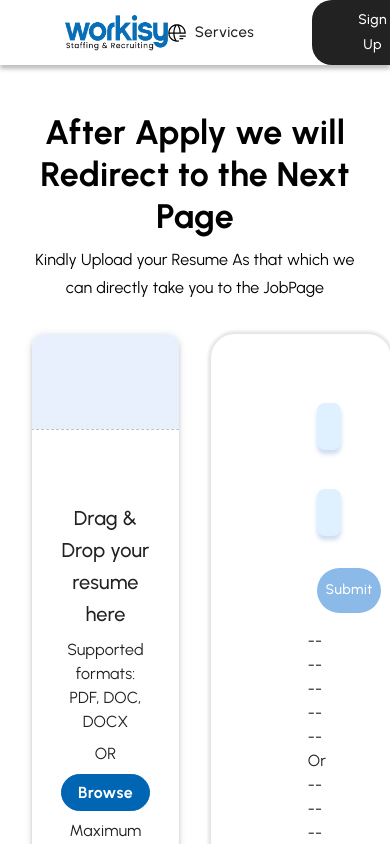
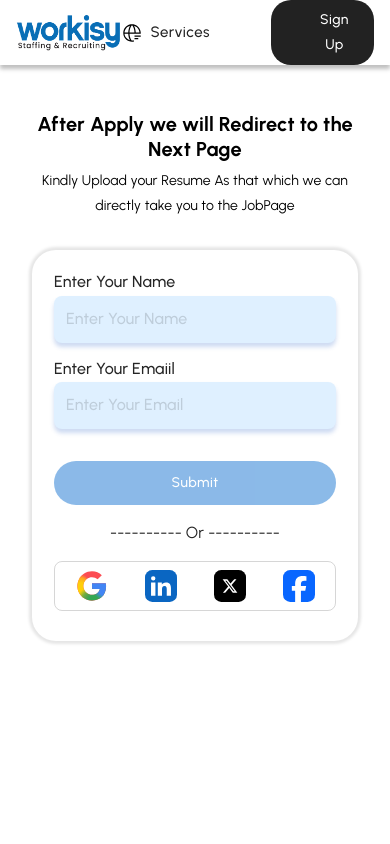
Before and after one commit to appitAS/AI_Workisy, a React (Vite) app: page /signup in a window 390 px wide. Shown: the top 844 px of the page. Built offline with nearby package versions, Linux system fonts and the light colour scheme; some icons are missing.

Commit message:
signUp resume upload mobile

```diff
--- a/src/App.jsx
+++ b/src/App.jsx
@@ -1,5 +1,5 @@
 import { BrowserRouter as Router, Routes, Route } from "react-router-dom";
-import Navbar from "./components/Navbar";
+import Navbar from "./Components/Navbar";
 import Layout from "./pages/Layout";
 import JobCards from "./pages/JobCards";
 import { ToastContainer } from "react-toastify";
--- a/src/Components/AuthSection.jsx
+++ b/src/Components/AuthSection.jsx
@@ -20,40 +20,60 @@ import endpoints from "../utils/endPoint";
 import FacebookIcon from "../assets/FacebookIcon";
 import LinkedInIcon from "../assets/LinkedInIcon";
 import useJobStore from "../store/jobStore";
+import useIsMobile from "./useIsMobile";
+import AttachFileRoundedIcon from "@mui/icons-material/AttachFileRounded";
+import CloseRoundedIcon from "@mui/icons-material/CloseRounded";
 
-export default function SocialLoginCard() {
+const SocialLoginCard = () => {
   const navigate = useNavigate();
   const location = useLocation();
+  const isMobile = useIsMobile();
 
-  const { resumeFile } = useJobStore();
+  const { resumeFile, setResumeFile } = useJobStore();
 
   const [state, setState] = useState({ name: "", email: "" });
   const [otp, setOtp] = useState({ otp: "", status: false });
   const [isResendOOtpClickable, setIsResendOOtpClickable] = useState(false);
+  const [isResumeUpload, setIsResumeUpload] = useState({
+    file: null,
+    fileName: "",
+    status: false,
+  });
 
   const timerRef = useRef(0);
   const timerDisplayRef = useRef(null);
   const intervalRef = useRef(null);
+  const fileInputRef = useRef();
 
   const isVerifyOtpDisabled = otp.status && otp.otp.length === 6;
   const isSubmitDisabled = !!state.name && !!state.email;
+  const OAuthButtonStyle = isMobile
+    ? {
+        border: "none",
+        padding: "4px",
+        minWidth: "max-content !important",
+      }
+    : {
+        border: "none",
+      };
 
   const handleInputChange = (e) => {
     const { name, value } = e.target;
     setState((prev) => ({ ...prev, [name]: value }));
   };
 
-  const uploadResume = async (user_data) => {
+  const uploadResume = async (selected) => {
     try {
       const formData = new FormData();
-      formData.append("user_id", user_data.id);
-      formData.append("file", resumeFile);
+      formData.append("file", selected);
 
       const response = await axios.post(endpoints.uploadResume.url, formData, {
         headers: { "Content-Type": "multipart/form-data" },
       });
 
       console.log("Resume Uploaded Successfully", response.data);
+      setResumeFile(response.data.filePath);
+      showSuccessToast("Resume Uploaded Successfully");
     } catch (error) {
       console.error(
         "Error uploading resume:",
@@ -116,7 +136,6 @@ export default function SocialLoginCard() {
       else {
         showSuccessToast(data?.message);
         setSession(data);
-        await uploadResume(data.user_data);
         window.open(location?.state?.job?.job_url, "_blank");
 
         navigate("/jobs", { replace: true });
@@ -169,14 +188,35 @@ export default function SocialLoginCard() {
       window.location.href = `http://localhost:3000/api/auth/${provider}?redirectUrl=${encodeURIComponent(
         location?.state?.job?.job_url
       )}&filePath=${resumeFile}`;
-    else showErrorToast("Please upload your resume");
+    else {
+      setIsResumeUpload((prev) => ({ ...prev, status: true }));
+
+      showErrorToast("Please upload your resume");
+    }
+  };
+
+  const handleFileChange = async (e) => {
+    const selected = e.target.files[0];
+    if (selected) {
+      if (selected.size < 1024 * 1024) {
+        setIsResumeUpload((prev) => ({
+          ...prev,
+          file: selected,
+          fileName: selected.name,
+        }));
+        await uploadResume(selected);
+      } else showErrorToast("Resume File should be less than 1 MB");
+    }
   };
 
   const onSubmit = () => {
     if (otp.status === false) sendOTP();
     else {
       if (resumeFile) verifyOTP();
-      else showErrorToast("Please upload your resume");
+      else {
+        setIsResumeUpload((prev) => ({ ...prev, status: true }));
+        showErrorToast("Please upload your resume");
+      }
     }
   };
 
@@ -188,10 +228,11 @@ export default function SocialLoginCard() {
     <Card
       sx={{
         // width: "586px",
-        padding: "30px 90px 18px 90px !important",
+        padding: isMobile ? "6px !important" : "30px 90px 18px 90px !important",
         borderRadius: "24px",
         background: "#FFF",
         boxShadow: "0px 0px 3px 3px rgba(0, 0, 0, 0.10)",
+        marginBottom: "32px",
       }}
     >
       <CardContent>
@@ -256,14 +297,73 @@ export default function SocialLoginCard() {
               <Typography> ---------- Or ----------</Typography>
             </Stack>
 
+            {isResumeUpload.status && (
+              <Stack mt={2} mb={2} sx={{ position: "relative" }}>
+                <input
+                  type="file"
+                  hidden
+                  onChange={handleFileChange}
+                  accept=".pdf,.doc,.docx"
+                  ref={fileInputRef}
+                />
+                <Stack
+                  flexDirection="row"
+                  alignItems="center"
+                  onClick={() => fileInputRef.current.click()}
+                  sx={{
+                    // background: "#DFF0FF",
+                    border: "1px solid #b3bac5",
+                    borderRadius: "8px",
+                    // boxShadow: "4px 4px 4px 4px rgba(10, 102, 194, 0.25)",
+                    padding: "8px 34px 8px 8px",
+                    gap: "8px",
+                  }}
+                >
+                  <AttachFileRoundedIcon
+                    sx={{
+                      borderRight: "2px solid #b3bac5",
+                      paddingRight: "4px",
+                      width: "1.2em",
+                    }}
+                  />
+                  <Typography
+                    sx={{
+                      whiteSpace: "nowrap",
+                      overflowX: "auto",
+                      display: "block",
+                      maxWidth: "100%",
+                    }}
+                  >
+                    {isResumeUpload.fileName
+                      ? isResumeUpload.fileName
+                      : "Choose the file"}
+                  </Typography>
+                </Stack>
+                {isResumeUpload.file && (
+                  <CloseRoundedIcon
+                    sx={{ position: "absolute", right: "8px", top: "9px" }}
+                    onClick={(e) => {
+                      e.stopPropagation();
+                      setResumeFile(null);
+                      setIsResumeUpload((prev) => ({
+                        ...prev,
+                        file: null,
+                        fileName: "",
+                      }));
+                    }}
+                  />
+                )}
+              </Stack>
+            )}
+
             <Stack
               sx={{
                 borderRadius: "8px",
                 border: "1px solid rgba(0, 0, 0, 0.16)",
-                gap: 2,
+                gap: isMobile ? 0.5 : 2,
                 flexDirection: "row",
                 alignItems: "center",
-                padding: "8px 16px",
+                padding: isMobile ? "4px" : "8px 16px",
                 marginBottom: "27px",
                 margin: "0 auto",
               }}
@@ -271,9 +371,7 @@ export default function SocialLoginCard() {
               <Button
                 variant="outlined"
                 fullWidth
-                sx={{
-                  border: "none",
-                }}
+                sx={OAuthButtonStyle}
                 onClick={() => handleSocialLogin("google")}
               >
                 <GoogleIcon sx={{ width: "32px", height: "32px" }} />
@@ -281,10 +379,7 @@ export default function SocialLoginCard() {
               <Button
                 variant="outlined"
                 fullWidth
-                sx={{
-                  border: "none",
-                  pointerEvents: "none",
-                }}
+                sx={OAuthButtonStyle}
                 onClick={() => handleSocialLogin("linkedin")}
               >
                 <LinkedInIcon sx={{ width: "32px", height: "32px" }} />
@@ -292,10 +387,7 @@ export default function SocialLoginCard() {
               <Button
                 variant="outlined"
                 fullWidth
-                sx={{
-                  border: "none",
-                  pointerEvents: "none",
-                }}
+                sx={OAuthButtonStyle}
                 onClick={() => handleSocialLogin("twitter")}
               >
                 <XIcon sx={{ width: "32px", height: "32px" }} />
@@ -303,10 +395,7 @@ export default function SocialLoginCard() {
               <Button
                 variant="outlined"
                 fullWidth
-                sx={{
-                  border: "none",
-                  pointerEvents: "none",
-                }}
+                sx={OAuthButtonStyle}
                 onClick={() => handleSocialLogin("facebook")}
               >
                 <FacebookIcon sx={{ width: "32px", height: "32px" }} />
@@ -351,6 +440,64 @@ export default function SocialLoginCard() {
                   {`Time: ${timerRef.current}`}
                 </Typography>
               </Stack>
+              {isResumeUpload.status && (
+                <Stack mt={4} sx={{ position: "relative" }}>
+                  <input
+                    type="file"
+                    hidden
+                    onChange={handleFileChange}
+                    accept=".pdf,.doc,.docx"
+                    ref={fileInputRef}
+                  />
+                  <Stack
+                    flexDirection="row"
+                    alignItems="center"
+                    onClick={() => fileInputRef.current.click()}
+                    sx={{
+                      // background: "#DFF0FF",
+                      border: "1px solid #b3bac5",
+                      borderRadius: "8px",
+                      // boxShadow: "4px 4px 4px 4px rgba(10, 102, 194, 0.25)",
+                      padding: "8px 34px 8px 8px",
+                      gap: "8px",
+                    }}
+                  >
+                    <AttachFileRoundedIcon
+                      sx={{
+                        borderRight: "2px solid #b3bac5",
+                        paddingRight: "4px",
+                        width: "1.2em",
+                      }}
+                    />
+                    <Typography
+                      sx={{
+                        whiteSpace: "nowrap",
+                        overflowX: "auto",
+                        display: "block",
+                        maxWidth: "100%",
+                      }}
+                    >
+                      {isResumeUpload.fileName
+                        ? isResumeUpload.fileName
+                        : "Choose the file"}
+                    </Typography>
+                  </Stack>
+                  {isResumeUpload.file && (
+                    <CloseRoundedIcon
+                      sx={{ position: "absolute", right: "8px", top: "9px" }}
+                      onClick={(e) => {
+                        e.stopPropagation();
+                        setResumeFile(null);
+                        setIsResumeUpload((prev) => ({
+                          ...prev,
+                          file: null,
+                          fileName: "",
+                        }));
+                      }}
+                    />
+                  )}
+                </Stack>
+              )}
             </Stack>
             <Box mt={3}>
               <Button
@@ -382,4 +529,6 @@ export default function SocialLoginCard() {
       </CardContent>
     </Card>
   );
-}
+};
+
+export default SocialLoginCard;
--- a/src/Components/Navbar.jsx
+++ b/src/Components/Navbar.jsx
@@ -12,6 +12,7 @@ import Cookies from "js-cookie";
 import { Avatar, IconButton, Typography } from "@mui/material";
 import MenuIcon from "@mui/icons-material/Menu";
 import PowerSettingsNewRoundedIcon from "@mui/icons-material/PowerSettingsNewRounded";
+import useIsMobile from "./useIsMobile";
 
 // Custom Globe SVG Icon as a React component
 function GlobeIcon(props) {
@@ -30,6 +31,7 @@ export default function Navbar() {
   const [anchorEl, setAnchorEl] = React.useState(null);
   const open = Boolean(anchorEl);
   const navigate = useNavigate();
+  const isMobile = useIsMobile();
 
   const [anchorElUser, setAnchorElUser] = useState(null);
 
@@ -62,16 +64,14 @@ export default function Navbar() {
       sx={{
         background: "#FFF",
         boxShadow: "0px 4px 4px 0px rgba(0, 0, 0, 0.25)",
-        // paddingLeft: "50px",
-        // paddingRight: "40px",
       }}
     >
       <Toolbar
         sx={{
           justifyContent: "space-between",
           minHeight: 64,
-          paddingLeft: "64px !important",
-          paddingRight: "64px !important",
+          paddingLeft: isMobile ? "16px !important" : "64px !important",
+          paddingRight: isMobile ? "16px !important" : "64px !important",
           alignItems: "center",
         }}
       >
--- /dev/null
+++ b/src/Components/useIsMobile.jsx
@@ -0,0 +1,9 @@
+import { useTheme, useMediaQuery } from "@mui/material";
+
+const useIsMobile = () => {
+  const theme = useTheme();
+  const isMobile = useMediaQuery(theme.breakpoints.down("sm"));
+  return isMobile;
+};
+
+export default useIsMobile;
--- a/src/pages/AuthMainPage.jsx
+++ b/src/pages/AuthMainPage.jsx
@@ -1,35 +1,49 @@
 import { Box, Grid, Stack, Typography } from "@mui/material";
-import ResumeUploader from "../components/ResumeUploader";
-import AuthSection from "../components/AuthSection";
-import JobCard from "../components/AuthJobCard";
+import ResumeUploader from "../Components/ResumeUploader";
+import AuthSection from "../Components/AuthSection";
+import JobCard from "../Components/AuthJobCard";
 import { useLocation } from "react-router-dom";
+import useIsMobile from "../Components/useIsMobile";
 
-export default function MainPage() {
+const MainPage = () => {
   const { state } = useLocation();
+  const isMobile = useIsMobile();
+
   return (
     <Box sx={{ p: 4, marginTop: "5rem" }}>
-      <Typography variant="h4" fontWeight="bold" align="center" mb={1}>
+      <Typography
+        variant="h4"
+        fontWeight="bold"
+        align="center"
+        mb={1}
+        fontSize={isMobile ? "20px" : "inital"}
+      >
         After Apply we will Redirect to the Next Page
       </Typography>
-      <Typography variant="subtitle1" align="center" mb={4}>
+      <Typography
+        variant="subtitle1"
+        align="center"
+        mb={4}
+        fontSize={isMobile ? "14px" : "inital"}
+      >
         Kindly Upload your Resume As that which we can directly take you to the
         JobPage
       </Typography>
       <Stack flexDirection="row" gap={4} justifyContent="center">
-        <Grid item xs={12} md={5} flex={1}>
-          <ResumeUploader />
-        </Grid>
+        {!isMobile && (
+          <Grid item xs={12} md={5} flex={1}>
+            <ResumeUploader />
+          </Grid>
+        )}
         <Grid item xs={12} md={7} flex={1}>
-          <Box>
+          <>
             <AuthSection />
-            {state?.job && (
-              <Box mt={4}>
-                <JobCard job={state.job} />
-              </Box>
-            )}
-          </Box>
+            {!isMobile && state?.job && <JobCard job={state.job} />}
+          </>
         </Grid>
       </Stack>
     </Box>
   );
-}
+};
+
+export default MainPage;
--- a/src/pages/Layout.jsx
+++ b/src/pages/Layout.jsx
@@ -2,9 +2,9 @@ import { Box, Typography, Divider } from "@mui/material";
 import { styled } from "@mui/material/styles";
 import AutoAwesomeIcon from "@mui/icons-material/AutoAwesome";
 import LightbulbOutlinedIcon from "@mui/icons-material/LightbulbOutlined";
-import ModelDropdown from "../components/ModelDropdown";
-import SearchBar from "../components/SearchBar";
-import UploadButton from "../components/UploadButton";
+import ModelDropdown from "../Components/ModelDropdown";
+import SearchBar from "../Components/SearchBar";
+import UploadButton from "../Components/UploadButton";
 
 const GradientText = styled("span")({
   background: "linear-gradient(134deg, #8E2DE2 1.47%, #4A00E0 94.07%)",
```
Also changed, not shown: src/pages/JobCards.jsx (+4 -4 lines).
